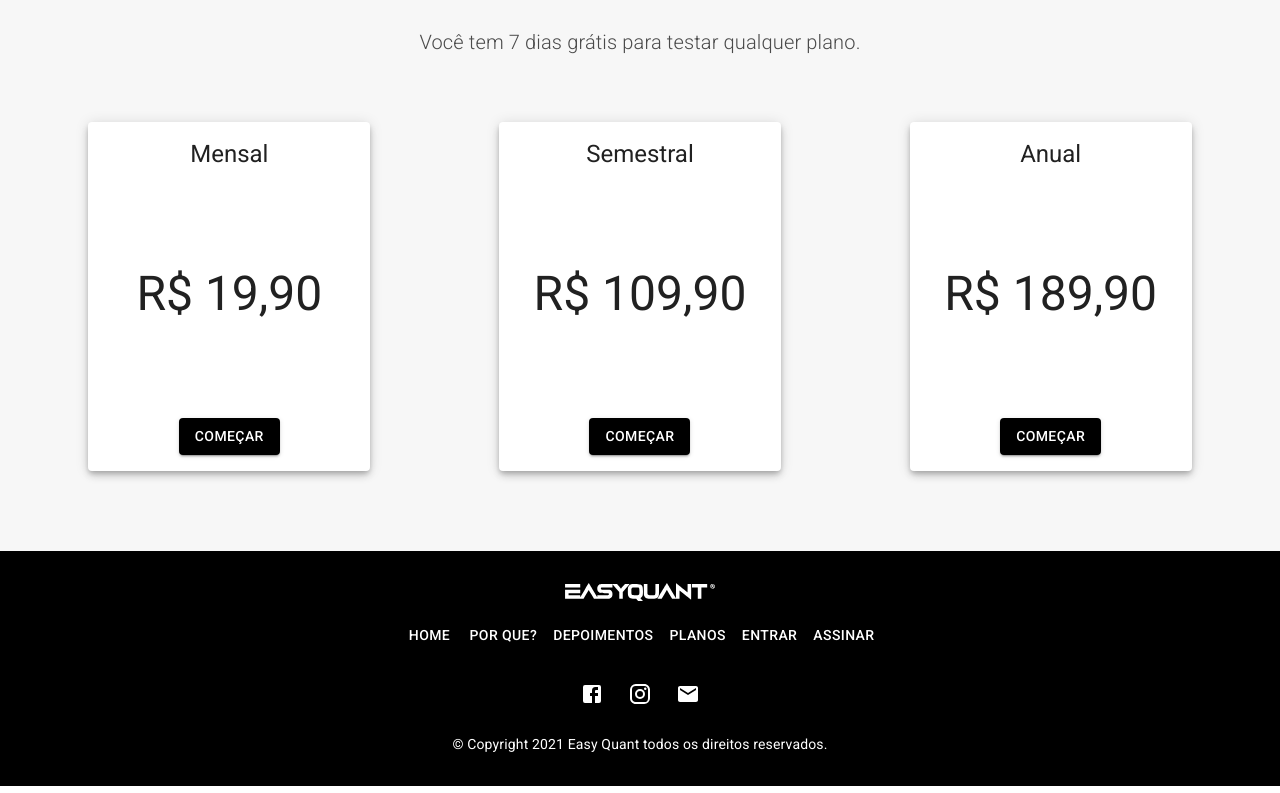
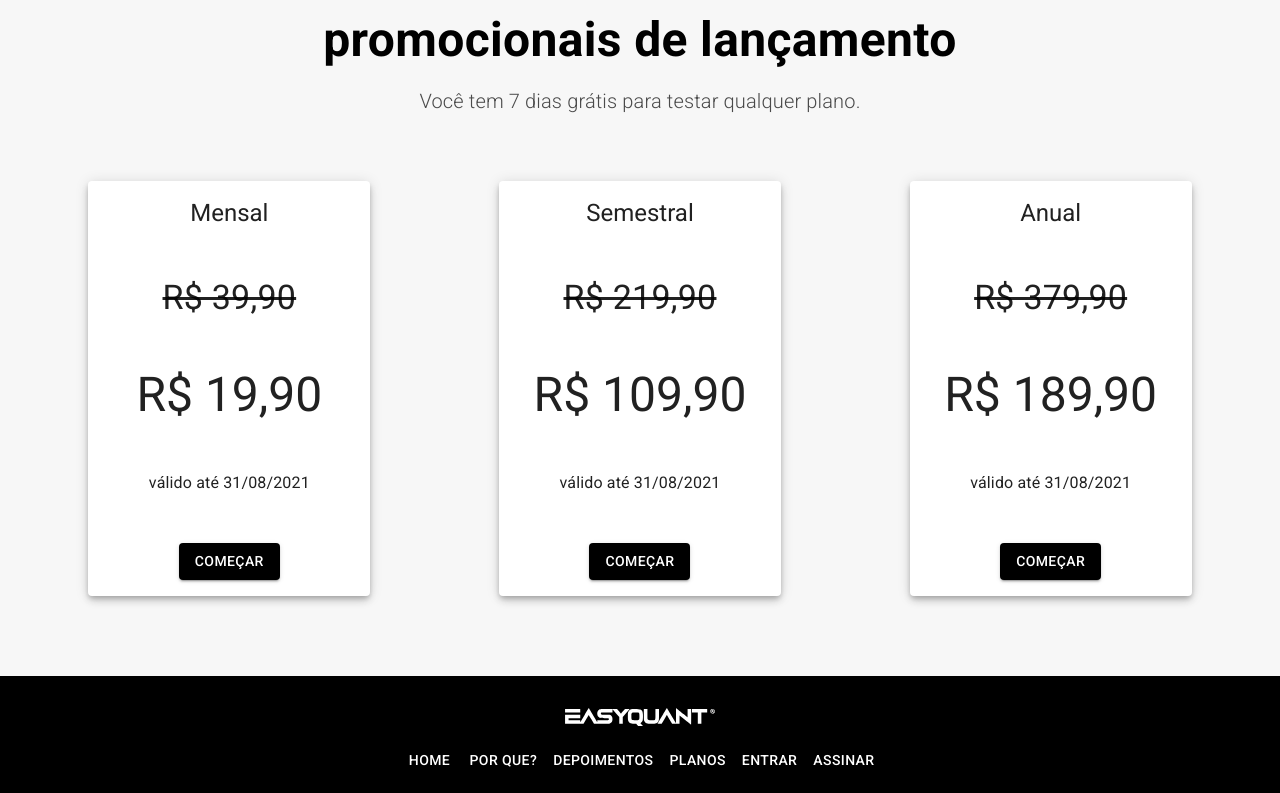
Before and after one commit to cefasgarciapereira/momentum-front, a React (Create React App) app: page /home in a window 1280 px wide. Shown: the part 2843-3636 px from the top of the page. Built offline with nearby package versions, Linux system fonts and the light colour scheme; no server answers.

Commit message:
feat: promotional price

```diff
--- a/src/pages/LandingPage/Plans.jsx
+++ b/src/pages/LandingPage/Plans.jsx
@@ -6,7 +6,7 @@ import { usePlansStyles } from './styles'
 export default function Plans() {
     const classes = usePlansStyles();
 
-    const Card = ({ title, price }) => (
+    /*const Card = ({ title, price }) => (
         <Paper className={classes.paper} elevation={5}>
             <Typography variant="h5">{title}</Typography>
             <Typography align="center" variant="h3">{price}</Typography>
@@ -14,13 +14,27 @@ export default function Plans() {
                 Começar
             </Button>
         </Paper>
+    )*/
+
+    const PromotionCard = ({ title, price, promotionalPrice }) => (
+        <Paper className={classes.paper} elevation={5}>
+            <Typography variant="h5">{title}</Typography>
+            <Typography align="center" variant="h4" className={classes.lined}>
+                {price}
+            </Typography>
+            <Typography align="center" variant="h3">{promotionalPrice}</Typography>
+            <Typography align="center">válido até 31/08/2021</Typography>
+            <Button variant="contained" color="primary" href="/cadastrar">
+                Começar
+            </Button>
+        </Paper >
     )
 
     return (
         <Box className={classes.root} id="plans">
             <Typography variant="h4" align="center" className={classes.title}>
                 Comece agora a melhorar
-                seus investimentos
+                seus investimentos com nossos valores promocionais de lançamento
             </Typography>
 
             <Typography variant="h6" align="center" className={classes.subtitle}>
@@ -30,21 +44,22 @@ export default function Plans() {
 
             <Fade bottom cascade>
                 <Box className={classes.cardsContainer}>
-
-                    <Card
+                    <PromotionCard
                         title="Mensal"
-                        price="R$ 19,90"
+                        price="R$ 39,90"
+                        promotionalPrice="R$ 19,90"
                     />
-                    <Card
+                    <PromotionCard
                         title="Semestral"
-                        price="R$ 109,90"
+                        price="R$ 219,90"
+                        promotionalPrice="R$ 109,90"
                     />
-                    <Card
+                    <PromotionCard
                         title="Anual"
-                        price="R$ 189,90"
+                        price="R$ 379,90"
+                        promotionalPrice="R$ 189,90"
                     />
                 </Box>
-
             </Fade>
         </Box>
     )
--- a/src/pages/LandingPage/styles.js
+++ b/src/pages/LandingPage/styles.js
@@ -237,7 +237,7 @@ export const usePlansStyles = makeStyles((theme) => ({
     },
     title: {
         fontWeight: 'bold',
-        maxWidth: '600px',
+        maxWidth: '800px',
         alignSelf: 'center',
 
         [theme.breakpoints.up('md')]: {
@@ -270,11 +270,14 @@ export const usePlansStyles = makeStyles((theme) => ({
         alignItems: 'center',
         justifiContent: 'center',
         padding: '1rem',
-        gap: '6rem',
+        gap: '3rem',
         maxWidth: '250px',
         width: '100%',
         alignSelf: 'center'
     },
+    lined: {
+        textDecoration: "line-through !important"
+    }
 }))
 
 export const useFooterStyles = makeStyles((theme) => ({
--- a/src/pages/Profile/ActionsCard.jsx
+++ b/src/pages/Profile/ActionsCard.jsx
@@ -100,7 +100,7 @@ export default function ActionsCard() {
                                 }}
                             >
                                 <option value="monthly">Mensal - R$29,90 / mês</option>
-                                <option value="semiannually">Trimestral - R$73,90 / trimestre</option>
+                                <option value="semiannually">Semestral - R$73,90 / semestre</option>
                                 <option value="annual">Anual - R$ 238,90 / ano</option>
                             </Select>
                         </FormControl>
--- a/src/pages/Profile/CustomerCard.jsx
+++ b/src/pages/Profile/CustomerCard.jsx
@@ -22,7 +22,8 @@ export default function CustomerCard() {
     const intervals = {
         year: 'ano',
         month: 'mês',
-        quarter: 'trimestre'
+        quarter: 'trimestre',
+        semiannualy: 'semestre'
     }
 
     const pluralIntervals = {
--- a/src/pages/SignUp/SignUpForm.jsx
+++ b/src/pages/SignUp/SignUpForm.jsx
@@ -274,7 +274,7 @@ export default function SignUp() {
                                     }}
                                 >
                                     <option value="monthly">Mensal - R$19,90 / mês</option>
-                                    <option value="semiannually">Trimestral - R$109,90 / semestre</option>
+                                    <option value="semiannually">Semestral - R$109,90 / semestre</option>
                                     <option value="annual">Anual - R$ 189,90 / ano</option>
                                 </Select>
                             </FormControl>
```
